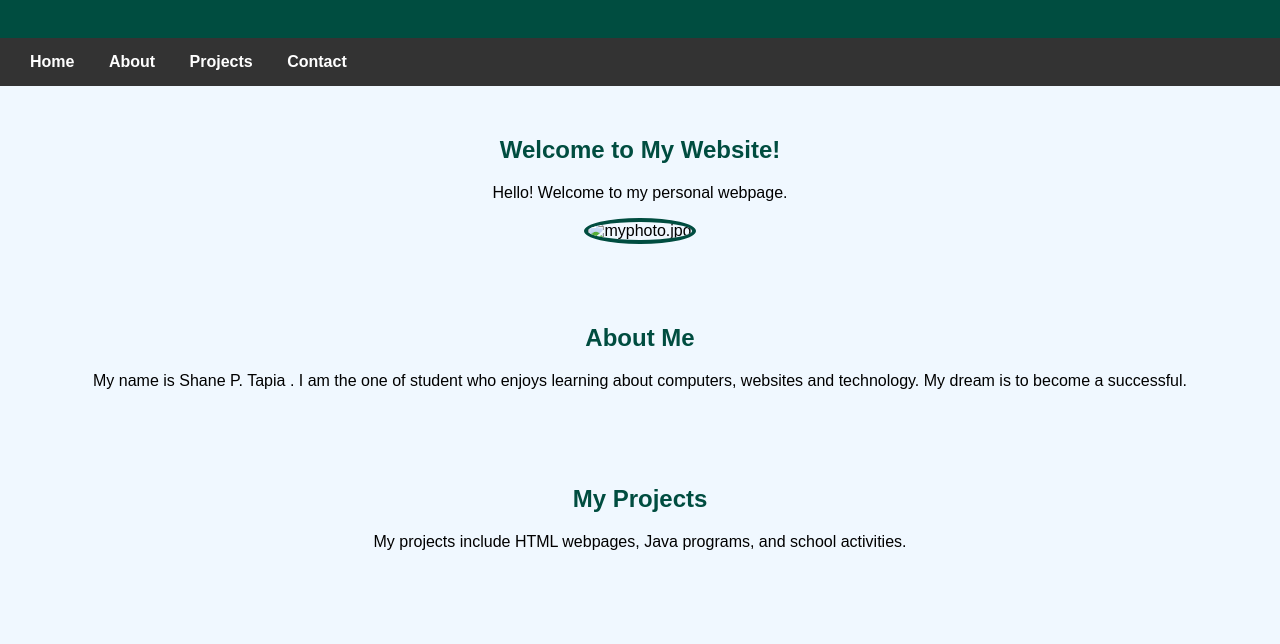
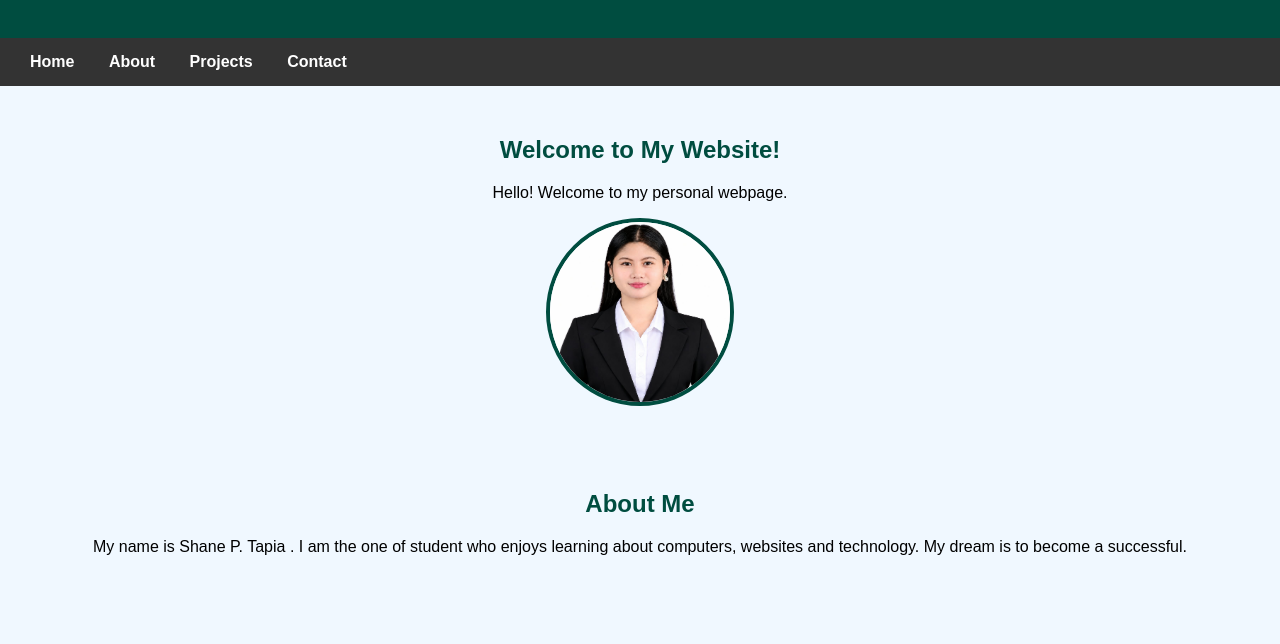
Before and after one commit to pascuarhianne624-alt/shanefinal-exam, a plain HTML site: page index.html in a window 1280 px wide. Shown: the part 126-770 px from the top of the page. Drawn offline with Linux system fonts and the light colour scheme.

Commit message:
Update profile image source and alt text

```diff
--- a/index.html
+++ b/index.html
@@ -76,7 +76,7 @@
     <section id="home">
         <h2>Welcome to My Website!</h2>
         <p>Hello! Welcome to my personal webpage.</p>
-        <img src="ProfilePicture.jpg" alt="myphoto.jpg ">
+        <img src="photo.jpeg" alt="my photo" width="200">
     </section>
 
     <section id="about">
```
